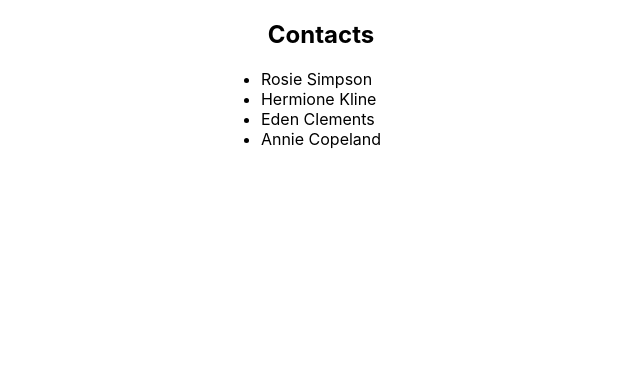
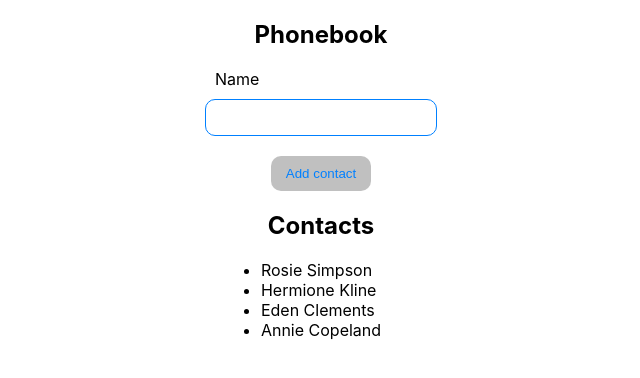
Before and after one commit to krzysztof-kryczka/goit-react-hw-02-phonebook, a React (Create React App) app: page / in a window 1280 px wide. Shown: the top 378 px of the page, without its empty margins (319-959 px from the left). Built offline with nearby package versions, Linux system fonts and the light colour scheme.

Commit message:
Contact Book - step 1 : done (create component ContactForm)

```diff
--- a/src/components/App.jsx
+++ b/src/components/App.jsx
@@ -1,23 +1,29 @@
 import React, { Component } from 'react';
 import ContactList from './ContactList/ContactList';
+import ContactForm from './ContactForm/ContactForm';
 import { nanoid } from 'nanoid';
-
-
 
 export class App extends Component {
   state = {
     contacts: [
-      { id: nanoid(), name: 'Rosie Simpson'},
-      { id: nanoid(), name: 'Hermione Kline'},
-      { id: nanoid(), name: 'Eden Clements'},
-      { id: nanoid(), name: 'Annie Copeland'},
+      { id: nanoid(), name: 'Rosie Simpson' },
+      { id: nanoid(), name: 'Hermione Kline' },
+      { id: nanoid(), name: 'Eden Clements' },
+      { id: nanoid(), name: 'Annie Copeland' },
     ],
     name: '',
   };
 
+	addContact = (newContact) => {
+		const { contacts } = this.state;
+		contacts.push(newContact);
+		this.setState({ contacts: contacts });
+	};
+
   render() {
     return (
       <>
+        <ContactForm onSubmit={values => this.addContact(values)} />
         <ContactList contacts={this.state.contacts} />
       </>
     );
--- /dev/null
+++ b/src/components/ContactForm/ContactForm.jsx
@@ -0,0 +1,45 @@
+import React, { Component } from 'react';
+import { nanoid } from 'nanoid';
+
+import css from './ContactForm.module.css';
+
+class ContactForm extends Component {
+
+  handleSubmit = e => {
+    e.preventDefault();
+
+    const form = e.currentTarget;
+    const name = form.elements.name.value;
+    const id = nanoid();
+
+    console.log({ id, name });
+
+    this.props.onSubmit({ id, name });
+
+    e.target.reset();
+  };
+
+  render() {
+    return (
+      <>
+      <div className={css.form}>
+        <h2 className={css.form__title}>Phonebook</h2>
+        <form className={css.form__form} onSubmit={this.handleSubmit}>
+          <label className={css.form__label} htmlFor="name">Name</label>
+          <input
+            type="text"
+            name="name"
+            className={css.form__input}
+            pattern="^[a-zA-Zа-яА-Я]+(([' -][a-zA-Zа-яА-Я ])?[a-zA-Zа-яА-Я]*)*$"
+            title="Name may contain only letters, apostrophe, dash and spaces. For example Adrian, Jacob Mercer, Charles de Batz de Castelmore d'Artagnan"
+            required
+          />
+          <button className={css.form__btn} type="submit">Add contact</button>
+        </form>
+        </div>
+      </>
+    );
+  }
+}
+
+export default ContactForm;
--- /dev/null
+++ b/src/components/ContactForm/ContactForm.module.css
@@ -0,0 +1,46 @@
+.form {
+    display: flex;
+    flex-direction: column;
+    align-items: center;
+  }
+
+  .form__title {
+    display: flex;
+    justify-content: center;
+  }
+
+  .form__form {
+    display: flex;
+    flex-direction: column;
+  }
+
+  .form__label {
+    padding-bottom: 10px;
+    margin-left: 10px;
+  }
+
+  .form__input {
+    margin-bottom: 20px;
+    width: 200px;
+    border: 1px solid #0080ff;
+    border-radius: 10px;
+    padding: 10px 15px;
+  }
+
+  .form__btn {
+    width: 100px;
+    background-color: silver;
+    border: none;
+    border-radius: 10px;
+    color: #0080ff;
+    cursor: pointer;
+    padding: 10px;
+    text-align: center;
+    transition: all 0.5s;
+    margin: 0 auto 0;
+  }
+
+  .form__btn:hover {
+    background-color: #0080ff;
+    color: #fff;
+  }
```
